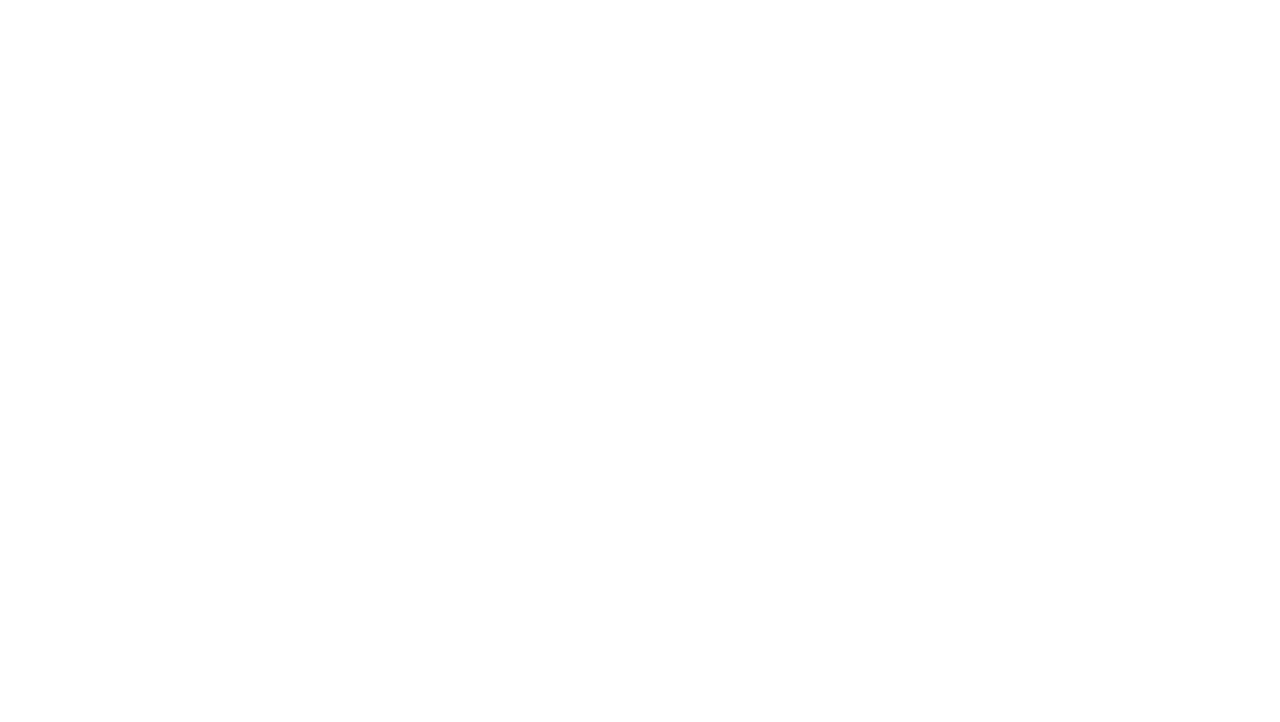
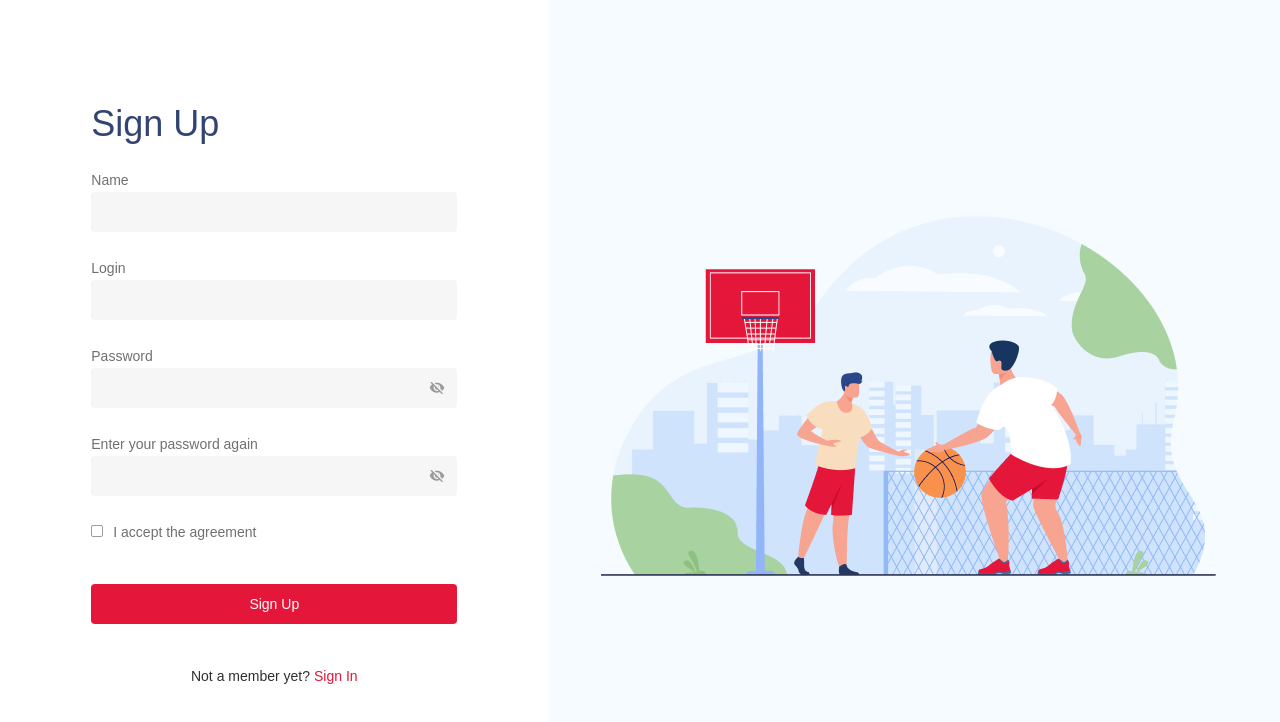
Before and after one commit to BlueSky428/Dex-Baskeball, a React (Create React App) app: page /registration in a window 1280 px wide. Shown: the top 722 px of the page. Built offline with nearby package versions, Linux system fonts and the light colour scheme.

Commit message:
created a registration form

```diff
--- a/src/App.tsx
+++ b/src/App.tsx
@@ -4,6 +4,7 @@ import { Content } from "./routes/Content";
 import { GlobalStyle } from "./assets/styles/globalStyles";
 import { ThemeProvider } from "styled-components";
 import { theme } from "./assets/styles/styledTheming";
+import { RegistrationPage } from "./modules/auth/registration/RegistrationPage";
 export const App: React.FC = () => {
   return (
     <ThemeProvider theme={theme}>
@@ -11,6 +12,7 @@ export const App: React.FC = () => {
         <GlobalStyle />
         <Switch>
           <Route path="/" exact component={LoginPage} />
+          <Route path="/registration" exact component={RegistrationPage} />
           <Route path="/content" exact component={Content} />
         </Switch>
       </Router>
--- a/src/components/ui/InputFormAuth.tsx
+++ b/src/components/ui/InputFormAuth.tsx
@@ -7,7 +7,6 @@ interface InputProps
   name: string;
   label: string;
   type: "text" | "password";
-  placeholder: string;
   registerOptions?: RegisterOptions;
   value?: string;
   disabled?: boolean;
@@ -22,7 +21,6 @@ export const InputFormAuth: FC<InputProps> = ({
   label,
   name,
   register,
-  placeholder,
   icon,
   onClickIcon,
   error,
@@ -33,7 +31,6 @@ export const InputFormAuth: FC<InputProps> = ({
       <InputWrapper error={!!error}>
         <Input
           ref={register && register(registerOptions)}
-          placeholder={placeholder}
           type={type}
           id={name}
           name={name}
@@ -44,7 +41,11 @@ export const InputFormAuth: FC<InputProps> = ({
           </IconWrapper>
         )}
       </InputWrapper>
-      {error && <p style={{ color: "#FF768E" }}>{error.message}</p>}
+      {error && (
+        <ErrorMessage style={{ color: "#FF768E" }}>
+          {error.message}
+        </ErrorMessage>
+      )}
     </InputContainer>
   );
 };
@@ -112,3 +113,8 @@ const Input = styled.input`
     outline: none;
   }
 `;
+const ErrorMessage = styled.p`
+  color: ${({ theme }) => theme.colors.lightRed};
+  font-size: 12px;
+  line-height: 18px;
+`;
--- a/src/modules/auth/login/components/loginForm/LoginForm.tsx
+++ b/src/modules/auth/login/components/loginForm/LoginForm.tsx
@@ -25,8 +25,6 @@ export const LoginForm: FC<FormProps> = ({
   register,
   errors,
 }) => {
-  console.log(errors);
-
   return (
     <LayoutAuth titleText="Sign In" img={layer1}>
       <Form onSubmit={onSubmit}>
@@ -36,28 +34,32 @@ export const LoginForm: FC<FormProps> = ({
           name="login"
           register={register}
           error={errors.login}
-          placeholder="Enter Login"
           registerOptions={{
-            required: "Required",
+            required: "Login is required.",
             pattern: {
               value: /^[a-z0-9_-]{3,16}$/,
-              message: "Required", // JS only: <p>error message</p> TS only support string
+              message: "Invalid login.",
             },
           }}
         />
 
         <InputFormAuth
-          placeholder="Enter Password"
-          // value=""
           register={register}
-          errors={errors}
+          error={errors.password}
           name="password"
           type={showPassword ? "text" : "password"}
           label="Password"
           icon={showPassword ? iconVis : iconVisOff}
           onClickIcon={onClickIcon}
+          registerOptions={{
+            required: "Password is required.",
+            minLength: {
+              value: 6,
+              message: "Password must be at least 6 characters.",
+            },
+          }}
         />
-        <Button>Sign in</Button>
+        <Button>Sign In</Button>
       </Form>
       <AuthNavigation
         text="Not a member yet?"
--- a/src/modules/auth/registration/RegistrationPage.tsx
+++ b/src/modules/auth/registration/RegistrationPage.tsx
@@ -1,5 +1,40 @@
-import { FC } from "react";
+import { FC, useState } from "react";
+import { useForm } from "react-hook-form";
+import { RegistrationForm } from "./components/registrationForm/RegistrationForm";
+
+export type FormFields = {
+  name: string;
+  login: string;
+  password: string;
+  password_repeat: string;
+  terms: boolean;
+};
 
 export const RegistrationPage: FC = () => {
-  return <div></div>;
+  const [showPassword, setShowPassword] = useState<boolean>(false);
+
+  const { register, handleSubmit, errors, watch } = useForm<FormFields>({
+    mode: "onBlur",
+  });
+
+  const watchFields = watch(["password", "terms"]);
+
+  const handleShowPassword = () => {
+    setShowPassword((prevState) => !prevState);
+  };
+
+  const handleFormSubmit = handleSubmit(async (data) => {
+    console.log("data", data);
+  });
+
+  return (
+    <RegistrationForm
+      errors={errors}
+      register={register}
+      onSubmit={handleFormSubmit}
+      showPassword={showPassword}
+      onShowPassword={handleShowPassword}
+      watchFields={watchFields}
+    />
+  );
 };
--- /dev/null
+++ b/src/modules/auth/registration/components/checkBox/CheckBox.tsx
@@ -0,0 +1,112 @@
+import { FC } from "react";
+import { FieldError, RegisterOptions, UseFormMethods } from "react-hook-form";
+import styled from "styled-components";
+
+interface CheckBoxProps
+  extends Partial<Pick<UseFormMethods, "register" | "errors">> {
+  name: string;
+  label: string;
+  type: "checkbox";
+  error?: FieldError;
+  registerOptions?: RegisterOptions;
+  checked?: boolean;
+}
+
+export const CheckBox: FC<CheckBoxProps> = ({
+  label,
+  name,
+  type,
+  register,
+  error,
+  registerOptions,
+  checked,
+}) => {
+  return (
+    <>
+      <CheckBoxWrapper>
+        <CheckboxContainer>
+          <CheckBoxLabel error={!!error} htmlFor={name}>
+            <HiddenCheckbox
+              name={name}
+              id={name}
+              type={type}
+              ref={register && register(registerOptions)}
+            />
+            <StyledCheckbox error={!!error} checked={checked}>
+              <Icon viewBox="0 0 24 24">
+                <polyline points="20 6 9 17 4 12" />
+              </Icon>
+            </StyledCheckbox>
+            {label}
+          </CheckBoxLabel>
+        </CheckboxContainer>
+      </CheckBoxWrapper>
+      {error && (
+        <ErrorMessage style={{ color: "#FF768E" }}>
+          {error.message}
+        </ErrorMessage>
+      )}
+    </>
+  );
+};
+
+const CheckBoxWrapper = styled.div`
+  display: flex;
+  align-items: center;
+`;
+
+const CheckBoxLabel = styled.label<{ error: boolean }>`
+  cursor: pointer;
+  color: ${({ error }) => (error ? " #FF768E" : "#707070")};
+`;
+
+const ErrorMessage = styled.p`
+  color: ${({ theme }) => theme.colors.lightRed};
+  font-size: 12px;
+  line-height: 18px;
+`;
+
+const CheckboxContainer = styled.div`
+  display: flex;
+  align-items: center;
+`;
+
+const Icon = styled.svg`
+  display: block;
+  fill: none;
+  stroke: white;
+  stroke-width: 2px;
+`;
+const HiddenCheckbox = styled.input.attrs({ type: "checkbox" })`
+  border: 0;
+  clip: rect(0 0 0 0);
+  clippath: inset(50%);
+  height: 1px;
+  margin: -1px;
+  overflow: hidden;
+  padding: 0;
+  position: absolute;
+  white-space: nowrap;
+  width: 1px;
+  border: 1px solid #e4163a;
+`;
+
+const StyledCheckbox = styled.div<{ checked?: boolean; error?: boolean }>`
+  cursor: pointer;
+  display: inline-block;
+  margin-right: 10px;
+  width: 12px;
+  height: 12px;
+  background: ${({ checked }) => (checked ? "#E4163A" : "#FFFFFF")};
+  border: ${({ error }) => (error ? "1px solid #E4163A" : "1px solid #9c9c9c")};
+  border-radius: 2px;
+  transition: all 150ms;
+
+  &:hover {
+    border: 1px solid #e4163a;
+  }
+
+  ${Icon} {
+    visibility: ${({ checked }) => (checked ? "visible" : "hidden")};
+  }
+`;
--- a/src/modules/auth/registration/components/registrationForm/RegistrationForm.tsx
+++ b/src/modules/auth/registration/components/registrationForm/RegistrationForm.tsx
@@ -1,5 +1,107 @@
 import { FC } from "react";
+import styled from "styled-components";
+import { LayoutAuth } from "../../../../../components/layouts/LayoutAuth";
+import { Button } from "../../../../../components/ui/Button";
+import { InputFormAuth } from "../../../../../components/ui/InputFormAuth";
+import { AuthNavigation } from "../../../../../components/navigation/AuthNavigation";
+import iconVis from "../../../../../assets/images/icon/visibility_24px.png";
+import iconVisOff from "../../../../../assets/images/icon/visibility_off_24px.svg";
+import layer2 from "../../../../../assets/images/icon/Layer 2.png";
+import { FieldErrors, UseFormMethods } from "react-hook-form";
+import { FormFields } from "../../RegistrationPage";
+import { CheckBox } from "../checkBox/CheckBox";
 
-export const RegistrationForm: FC = () => {
-  return <div></div>;
+interface FormProps
+  extends Partial<Pick<UseFormMethods, "register" | "errors">> {
+  onShowPassword: () => void;
+  showPassword: boolean;
+  onSubmit: () => void;
+  errors: FieldErrors<FormFields>;
+  watchFields: Partial<FormFields>;
+}
+
+export const RegistrationForm: FC<FormProps> = ({
+  showPassword,
+  onShowPassword,
+  onSubmit,
+  register,
+  errors,
+  watchFields,
+}): JSX.Element => {
+  return (
+    <LayoutAuth titleText="Sign Up" img={layer2}>
+      <Form onSubmit={onSubmit}>
+        <InputFormAuth
+          type="text"
+          label="Name"
+          name="name"
+          error={errors.name}
+          register={register}
+          registerOptions={{
+            required: "Name is required.",
+          }}
+        />
+        <InputFormAuth
+          type="text"
+          label="Login"
+          name="login"
+          register={register}
+          error={errors.login}
+          registerOptions={{
+            required: "Login is required.",
+            pattern: {
+              value: /^[a-z0-9_-]{3,16}$/,
+              message: "Invalid login.",
+            },
+          }}
+        />
+        <InputFormAuth
+          register={register}
+          error={errors.password}
+          name="password"
+          type={showPassword ? "text" : "password"}
+          label="Password"
+          icon={showPassword ? iconVis : iconVisOff}
+          onClickIcon={onShowPassword}
+          registerOptions={{
+            required: "Password is required.",
+            minLength: {
+              value: 6,
+              message: "Password must be at least 6 characters.",
+            },
+          }}
+        />
+        <InputFormAuth
+          register={register}
+          error={errors.password_repeat}
+          name="password_repeat"
+          type={showPassword ? "text" : "password"}
+          label="Enter your password again"
+          icon={showPassword ? iconVis : iconVisOff}
+          onClickIcon={onShowPassword}
+          registerOptions={{
+            required: "Password repeat is required.",
+            validate: (value) =>
+              value === watchFields.password || "The passwords do not match",
+          }}
+        />
+        <CheckBox
+          checked={watchFields.terms}
+          register={register}
+          name="terms"
+          label="I accept the agreement"
+          type="checkbox"
+          error={errors.terms}
+          registerOptions={{ required: "You must be accept the agreement." }}
+        />
+        <Button>Sign Up</Button>
+      </Form>
+      <AuthNavigation text="Not a member yet?" actionText="Sign In" path="/" />
+    </LayoutAuth>
+  );
 };
+
+const Form = styled.form`
+  max-width: 366px;
+  width: 100%;
+`;
```
Also changed, not shown: 1 other file (tests, documents, lock files or other folders).
